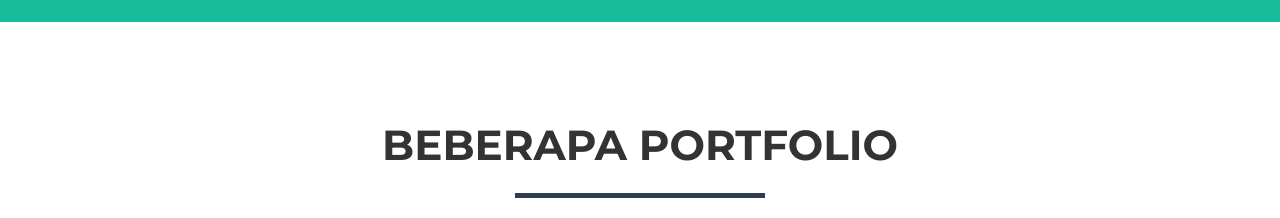
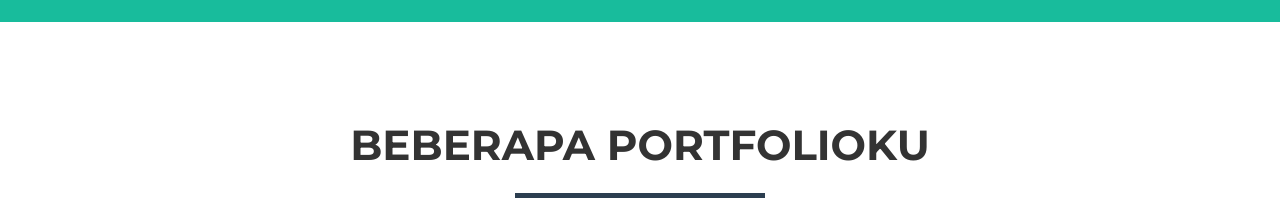
Before and after one commit to adityaharist/portfolioAne, a plain HTML site: page index.html in a window 1280 px wide. Shown: the part 860-1078 px from the top of the page. Drawn offline with nearby package versions, Linux system fonts and the light colour scheme.

Commit message:
Update index.html

```diff
--- a/index.html
+++ b/index.html
@@ -89,7 +89,7 @@
         <div class="container">
             <div class="row">
                 <div class="col-lg-12 text-center">
-                    <h2>Beberapa Portfolio</h2>
+                    <h2>Beberapa Portfolioku</h2>
                     <hr class="star-primary">
                 </div>
             </div>
```
